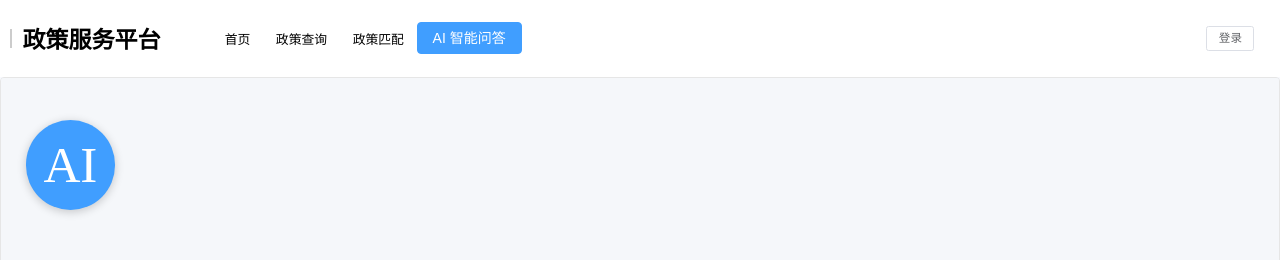
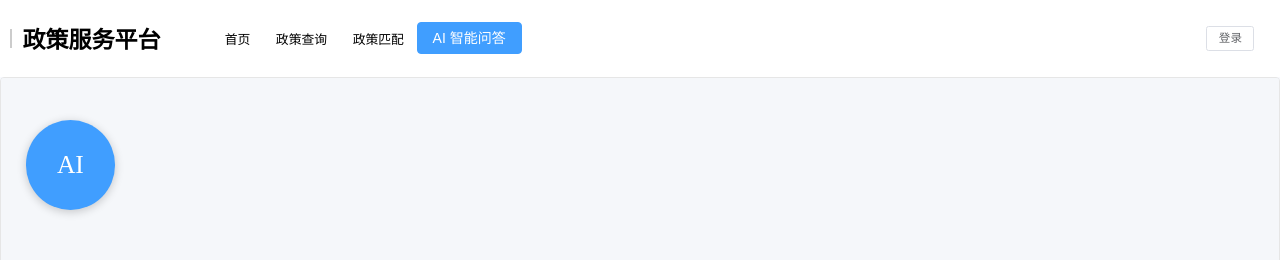
Before and after one commit to ZHENXUWEI/BS_AIVersion, a Vue app in the folder the_front/: page /ai/chat in a window 1280 px wide. Shown: the top 260 px of the page. Built offline with nearby package versions, Linux system fonts and the light colour scheme.

Commit message:
更改了AI回答悬浮窗的位置

```diff
--- a/the_front/src/App.vue
+++ b/the_front/src/App.vue
@@ -1,14 +1,27 @@
 <script setup>
-import { RouterLink, RouterView } from 'vue-router'
+import { RouterLink, RouterView, useRouter } from 'vue-router'
 import FloatAiChat from './components/FloatAiChat.vue'
+import { ref, onMounted, onUnmounted } from 'vue'
 
+const isAiChatPage = ref(false)
+const router = useRouter()
+
+function updateRouteStatus(to) {
+  isAiChatPage.value = to.path === '/ai/chat'
+}
+
+onMounted(() => {
+  // 初始检测
+  updateRouteStatus(router.currentRoute.value)
+
+  // 监听路由变化
+  router.afterEach((to) => {
+    updateRouteStatus(to)
+  })
+})
 </script>
 
 <template>
   <RouterView />
-  <FloatAiChat />
+  <FloatAiChat v-show="!isAiChatPage" />
 </template>
-
-<style scoped>
-
-</style>
--- a/the_front/src/components/FloatAiChat.vue
+++ b/the_front/src/components/FloatAiChat.vue
@@ -255,7 +255,7 @@ export default {
   transition: all 0.3s;
 
   /* 文字大小随按钮大小变化 */
-  font-size: 4vw;
+  font-size: 2vw;
   max-font-size: 48px;
   min-font-size: 24px;
 }
```
Also changed, not shown: 1 other file (tests, documents, lock files or other folders).
